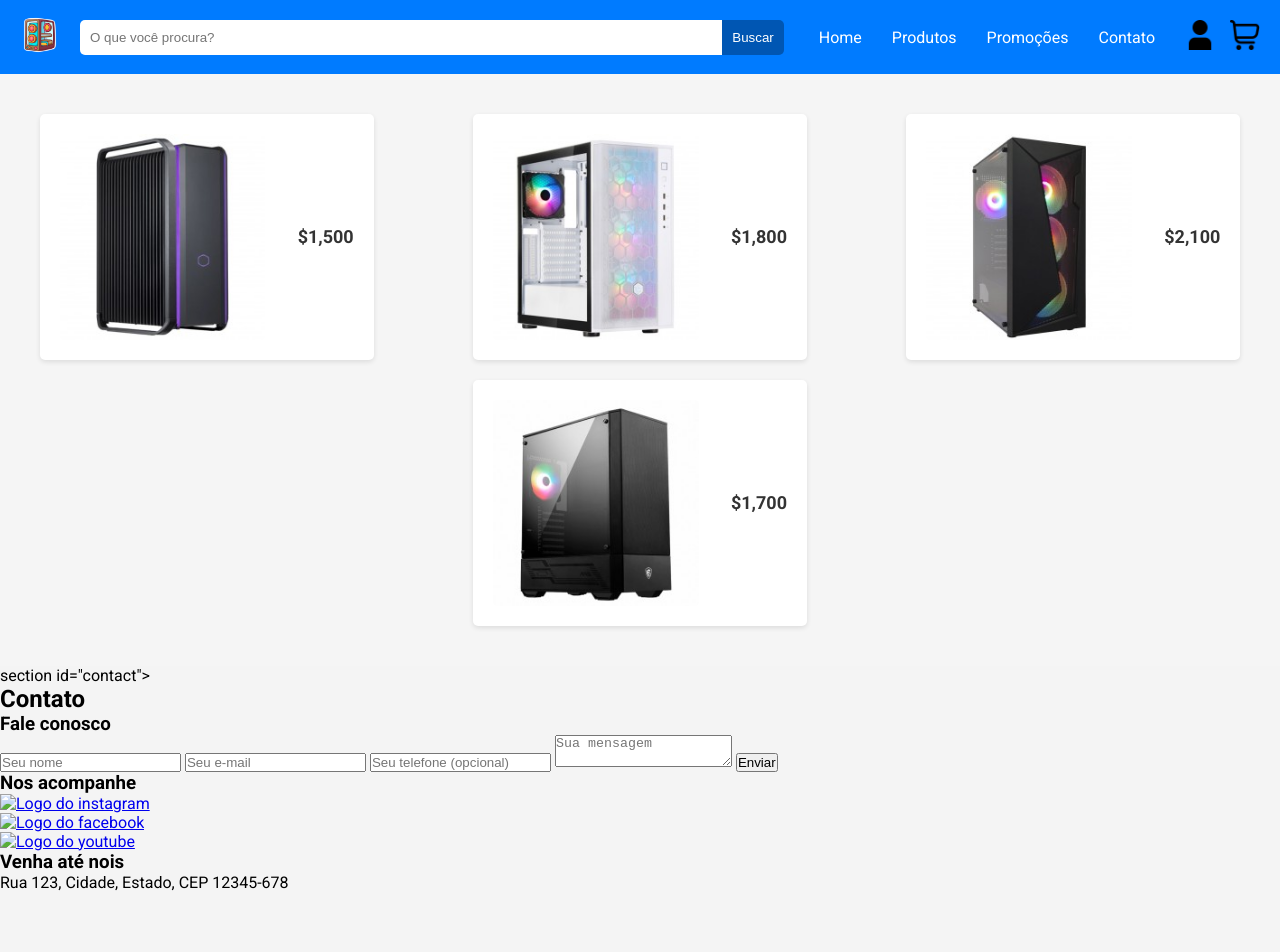
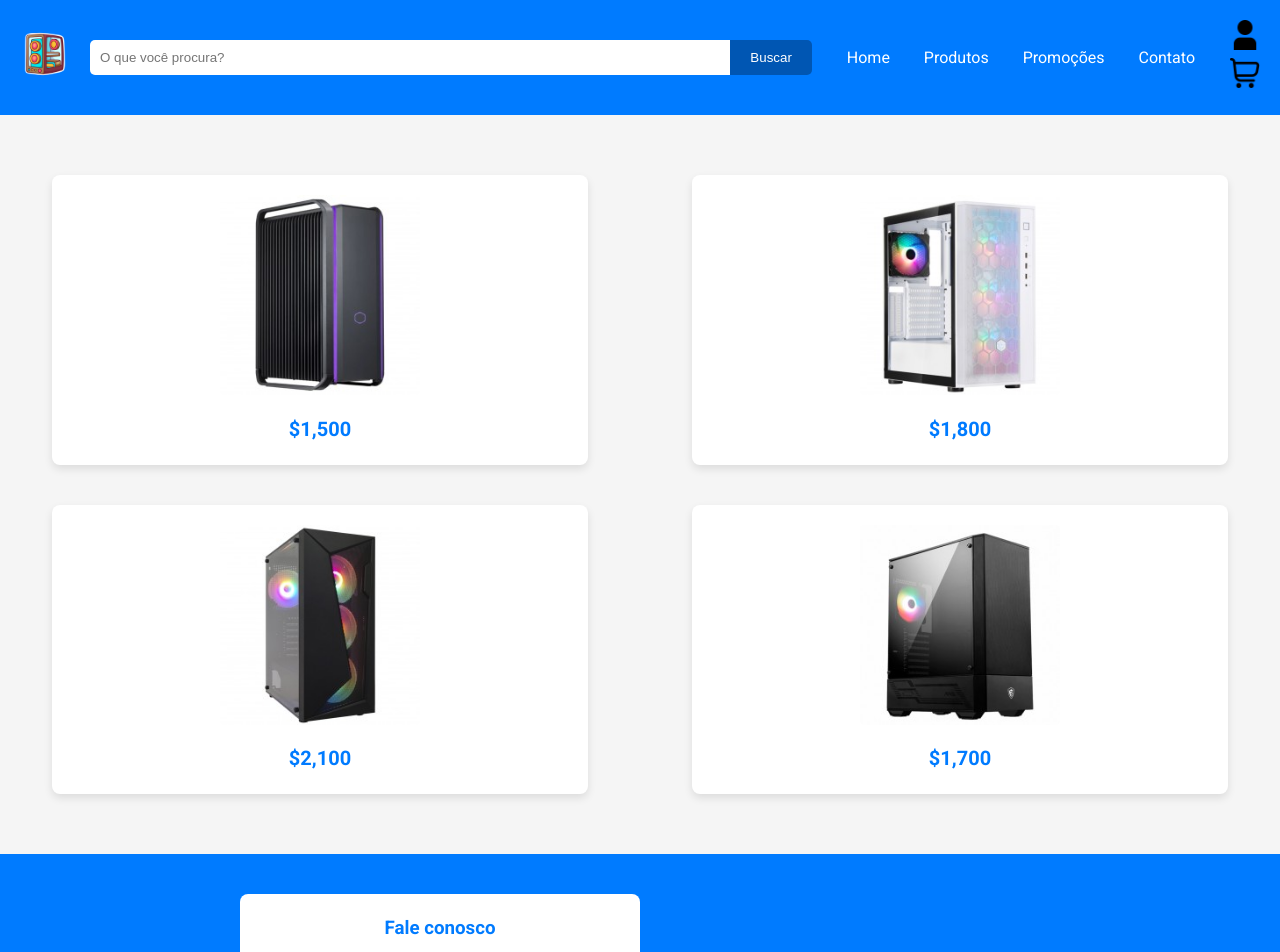
Before and after one commit to joaogriquena/LandingPage_Simple, a plain HTML site: page src/index.html in a window 1280 px wide. Shown: the top 952 px of the page. Before the commit the page ends 892 px from the top, so only its background shows below. Drawn offline with Linux system fonts and the light colour scheme.

Commit message:
finalização

```diff
--- a/src/index.html
+++ b/src/index.html
@@ -60,9 +60,8 @@
         </div>
     </section>
 
-    section id="contact">
+    <section id="contact">
         <div class="container">
-        <h2>Contato</h2>
             <div class="contact-methods">
                 <div>
                     <form>
@@ -79,17 +78,17 @@
                     <ul class="social-links">
                         <li>
                             <a href="#" title="Siga-nos no Intagram">
-                            <img src="images/instagram.png" alt="Logo do instagram">
+                                <img src="img/instagram.png" alt="Logo do instagram">
                             </a>
                         </li>
                         <li>
                             <a href="#" title="Siga-nos no Facebook">
-                            <img src="images/facebook.png" alt="Logo do facebook">
+                                <img src="img/facebook.png" alt="Logo do facebook">
                             </a>
                         </li>
                         <li>
                             <a href="#" title="Visite nosso canal no youtube">
-                            <img src="images/youtube.png" alt="Logo do youtube">
+                                <img src="img/youtube.png" alt="Logo do youtube">
                             </a>
                         </li>
                     </ul>
--- a/src/style.css
+++ b/src/style.css
@@ -1,116 +1,194 @@
 * {
-    box-sizing: border-box;
     margin: 0;
     padding: 0;
+    box-sizing: border-box;
 }
 
 body {
-    font-family: "Roboto", sans-serif;
+    font-family: 'Roboto', sans-serif;
     background-color: #f4f4f4;
+    color: #333;
+    line-height: 1.6;
 }
 
 header {
     background-color: #007bff;
-    margin: 0 auto;
+    padding: 20px;
     display: flex;
     align-items: center;
     justify-content: space-between;
-    padding: 15px 20px;
-    color: #fff;
 }
 
-.logo img {
-    height: 40px;
+header .logo img {
+    height: 50px;
 }
 
-.search-bar {
+header .search-bar {
     display: flex;
     flex-grow: 1;
     margin: 0 20px;
 }
 
-.search-bar input {
+header .search-bar input {
     width: 100%;
     padding: 10px;
     border: none;
     border-radius: 5px 0 0 5px;
 }
 
-.search-bar button {
-    padding: 10px;
+header .search-bar button {
+    padding: 10px 20px;
     background-color: #0056b3;
     border: none;
     border-radius: 0 5px 5px 0;
-    color: #fff;
+    color: white;
     cursor: pointer;
 }
 
-.search-bar button:hover {
+header .search-bar button:hover {
     background-color: #004494;
 }
 
-.nav-menu {
-    display: flex;
-}
-
-.nav-menu a {
-    color: #fff;
+header .nav-menu a {
+    color: white;
     text-decoration: none;
     margin: 0 15px;
     transition: color 0.3s;
 }
 
-.nav-menu a:hover {
+header .nav-menu a:hover {
     color: #ddd;
 }
 
-.user-cart {
-    display: flex;
-    align-items: center;
-}
-
-.user img,
-.cart img {
+header .user-cart img {
     height: 30px;
-    margin-left: 15px;
+    margin-left: 20px;
     cursor: pointer;
 }
 
 #products {
     display: flex;
+    flex-wrap: wrap;
     justify-content: space-around;
-    flex-wrap: wrap;
     padding: 40px 0;
     background-color: #f5f5f5;
-    gap: 20px;
-}
-
-.product-item {
-    background-color: #fff;
-    padding: 20px;
-    border-radius: 5px;
-    box-shadow: 0 2px 5px rgba(0, 0, 0, 0.1);
 }
 
 #products .product-item {
-    background-color: #fff;
+    background-color: white;
+    border-radius: 8px;
+    box-shadow: 0 4px 8px rgba(0, 0, 0, 0.1);
+    margin: 20px;
     padding: 20px;
-    border-radius: 5px;
-    box-shadow: 0 2px 5px rgba(0, 0, 0, 0.1);
+    width: calc(45% - 40px);
     text-align: center;
-    display: flex;
-    align-items: center;
-    justify-content: space-between;
+    transition: transform 0.3s;
+}
+
+#products .product-item:hover {
+    transform: translateY(-10px);
 }
 
 #products .product-item img {
-    max-width: 70%;
+    width: 100%;
+    max-width: 200px;
     border-radius: 5px;
 }
 
-#products .product-item .price {
-    font-size: 18px;
+#products .price {
+    display: block;
+    margin-top: 10px;
+    font-size: 20px;
+    color: #007bff;
     font-weight: bold;
-    color: #333;
-    margin-left: 10px;
 }
+
+/* Seção de contato centralizada */
+#contact {
+    padding: 40px 20px;
+    background-color: #007bff;
+    color: white;
+    text-align: center;
+    display: flex;
+    justify-content: center;
+}
+
+#contact .container {
+    max-width: 800px;
+    width: 100%;
+    display: flex;
+    justify-content: space-between;
+    flex-wrap: wrap;
+    align-items: center;
+}
+
+#contact form {
+    background-color: white;
+    padding: 20px;
+    border-radius: 8px;
+    width: 100%;
+    max-width: 400px;
+    margin: 0 auto;
+}
+
+#contact form h3 {
+    margin-bottom: 10px;
+    color: #007bff;
+}
+
+#contact form input,
+#contact form textarea {
+    width: 100%;
+    padding: 10px;
+    margin: 10px 0;
+    border: none;
+    border-radius: 5px;
+    background-color: #f4f4f4;
+    resize: none;
+}
+
+#contact form button {
+    padding: 10px;
+    background-color: #0056b3;
+    color: white;
+    border: none;
+    cursor: pointer;
+    border-radius: 5px;
+}
+
+#contact form button:hover {
+    background-color: #004494;
+}
+
+.social-links {
+    list-style: none;
+    display: flex;
+    justify-content: center;
+    margin-top: 20px;
+}
+
+.social-links li {
+    margin: 0 10px;
+}
+
+.social-links img {
+    height: 40px;
+}
+
+#contact p {
+    margin-top: 10px;
+    font-size: 16px;
+    line-height: 1.5;
+}
+
+@media (max-width: 768px) {
+    #products .product-item {
+        width: 100%;
+        margin: 10px 0;
+    }
+
+    #contact .container {
+        flex-direction: column;
+        align-items: center;
+    }
+}
```
Lines whose indentation alone changed are shown as unchanged.
